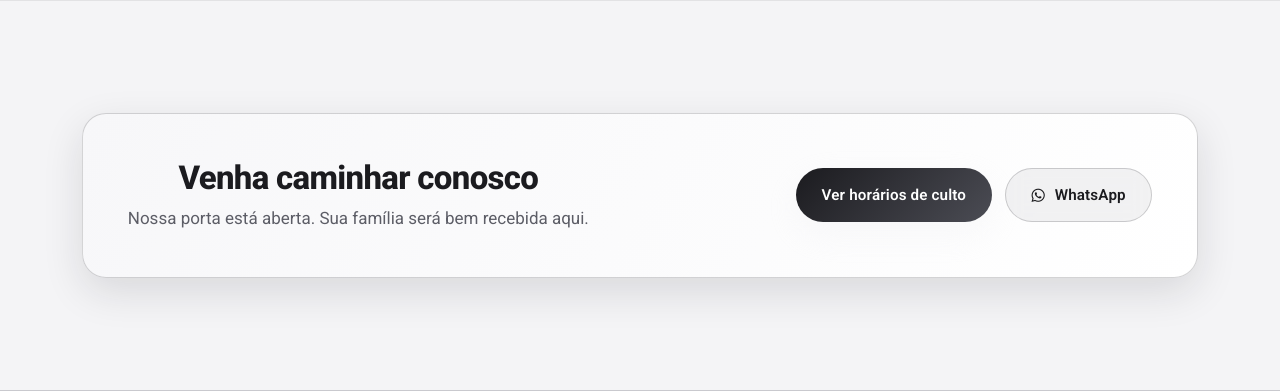
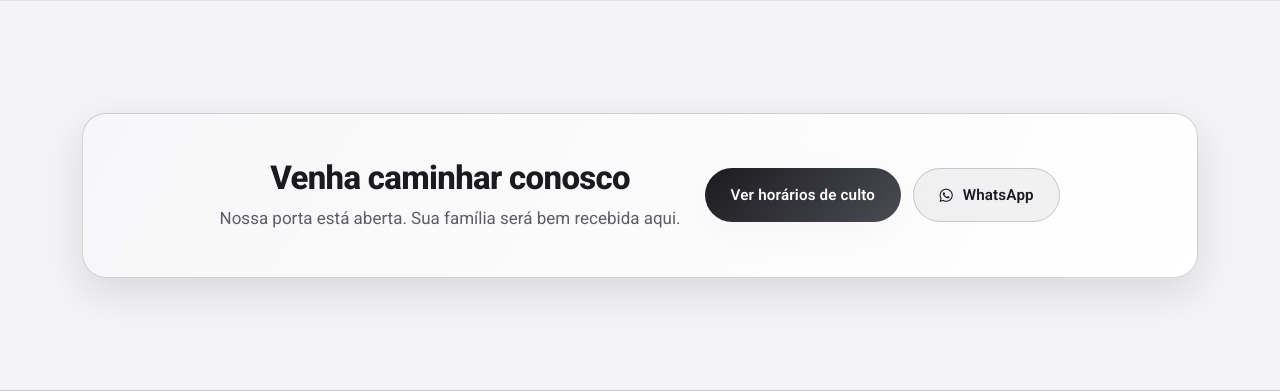
Before and after one commit to Codely24-bot/caminharcomcristo, a Flask app: page /sobre in a window 1280 px wide. Shown: the part 2037-2428 px from the top of the page. Run offline with Flask 3, Linux system fonts and the light colour scheme.

Commit message:
Centraliza os botões das páginas (CTA inline e divs que envolvem botões)

```diff
--- a/app/static/css/style.css
+++ b/app/static/css/style.css
@@ -2977,6 +2977,17 @@ h1, h2, h3, h4 {
   justify-content: center;
 }
 
+/* CTA inline: centraliza todo o bloco (texto + botões) */
+.cta-inline {
+  justify-content: center;
+}
+
+/* Qualquer divisor que envolve botões diretamente */
+div:has(> .btn),
+section:has(> .btn) {
+  text-align: center;
+}
+
 .btn {
   margin-inline: auto;
 }
--- a/src/templates/base.html
+++ b/src/templates/base.html
@@ -66,8 +66,8 @@
   <link rel="stylesheet" href="https://cdnjs.cloudflare.com/ajax/libs/font-awesome/6.5.2/css/all.min.css">
 
   <!-- Styles -->
-  <link rel="stylesheet" href="{{ static('css/style.css') }}?v=15">
-  <link rel="stylesheet" href="{{ static('css/responsive.css') }}?v=15">
+  <link rel="stylesheet" href="{{ static('css/style.css') }}?v=16">
+  <link rel="stylesheet" href="{{ static('css/responsive.css') }}?v=16">
 
   {% block head_extra %}{% endblock %}
 </head>
```
Also changed, not shown: app/static/sw.js (+4 -4 lines).
